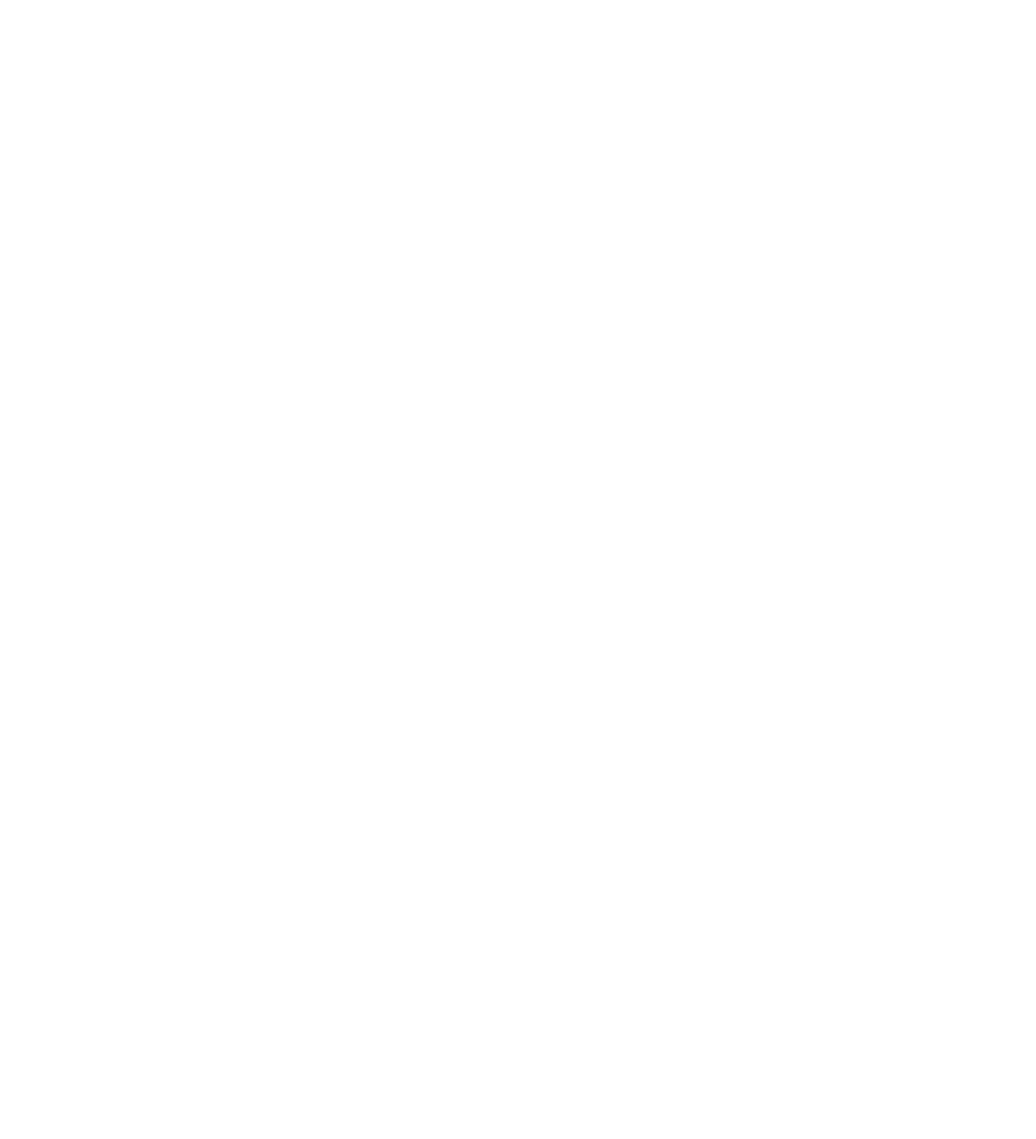
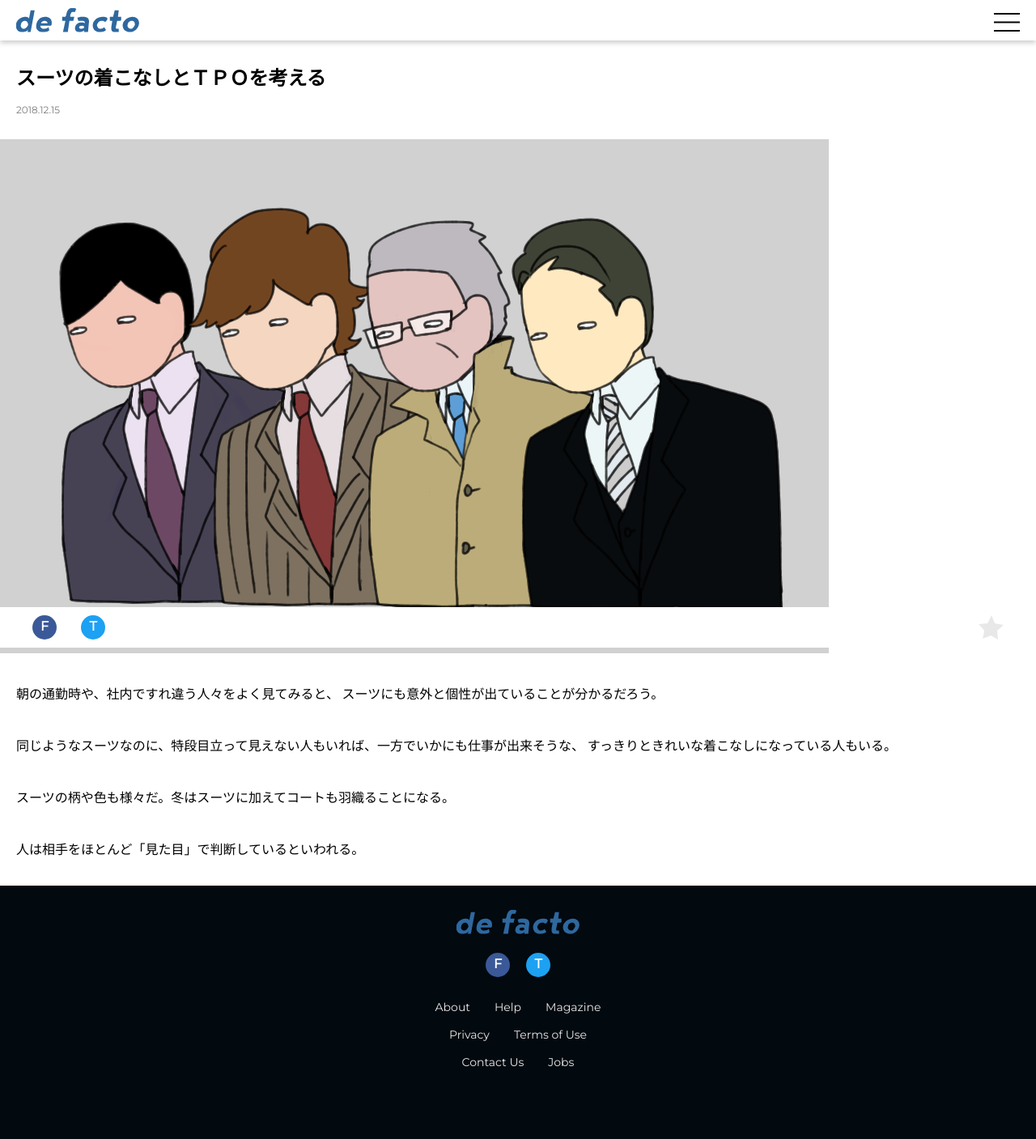
Before and after one commit to Torixai/m-news-gizmodo-medium, a plain HTML site: page public/index.html in a window 1280 px wide. Shown: the whole page at 81% size. Before the commit the page ends 800 px from the top, so only its background shows below. Drawn offline with nearby package versions, Linux system fonts and the light colour scheme.

Commit message:
complete

```diff
--- /dev/null
+++ b/public/css/_colors.scss
@@ -0,0 +1,16 @@
+$logoColor: #2e689f;
+$linkColor: #348adb;
+$menuColor: #628fb9;
+$subColor: #e8e8e8;
+$accentColor: #ffc800;
+
+$backgroundColor: #fff;
+$subBackgroundColor: #02090f;
+$basicFontColor: #000;
+$subFontColor: #7d7d7d;
+
+@import url("https://fonts.googleapis.com/css?family=Lora|Montserrat|Noto+Sans+JP");
+
+$montserrat: "Montserrat", sans-serif;
+$notoSans: "Noto Sans JP", sans-serif;
+$Lora: "Lora", serif;
--- /dev/null
+++ b/public/css/_icons.scss
@@ -0,0 +1,27 @@
+@mixin navIcon($background) {
+  height: 30px;
+  width: 30px;
+  border-radius: 50%;
+  text-align: center;
+  cursor: pointer;
+  background-color: $background;
+}
+
+@mixin navIconText($color) {
+  font-family: $montserrat;
+  font-weight: 800;
+  padding-top: 6px;
+  color: $color;
+}
+
+.fb-icon {
+  @include navIcon(#3b5998);
+}
+
+.twitter-icon {
+  @include navIcon(#1da1f2);
+}
+
+.icon-text {
+  @include navIconText(#fff);
+}
--- a/public/css/footer-nav.scss
+++ b/public/css/footer-nav.scss
@@ -0,0 +1,30 @@
+@import "./colors";
+
+.footer-nav {
+  position: fixed;
+  bottom: 0;
+  width: 100%;
+  background-color: $backgroundColor;
+  z-index: 10;
+}
+
+.footer-content {
+  min-height: 50px;
+  display: flex;
+  justify-content: space-between;
+  padding: 0 40px;
+}
+
+.footer-icon-area {
+  display: flex;
+  justify-content: space-between;
+  margin-top: 10px;
+}
+
+.footer-margin {
+  margin-right: 30px;
+}
+
+.star-icon {
+  margin-top: 10px;
+}
--- a/public/css/header-nav.scss
+++ b/public/css/header-nav.scss
@@ -0,0 +1,26 @@
+@import "./colors";
+
+.header-nav {
+  position: fixed;
+  top: 0;
+  width: 100%;
+  z-index: 10;
+  box-shadow: 0 3px 6px rgba(0, 0, 0, 0.2);
+}
+
+.header-content {
+  display: flex;
+  justify-content: space-between;
+  height: 50px;
+  padding: 0 20px;
+  background-color: $backgroundColor;
+}
+
+.logo-icon-header {
+  padding-top: 10px;
+  cursor: pointer;
+}
+
+.header-menu-icon {
+  cursor: pointer;
+}
--- a/public/css/main-content.scss
+++ b/public/css/main-content.scss
@@ -0,0 +1,76 @@
+@import "./colors";
+@import "./icons";
+
+.content-area {
+  padding: 0 20px;
+}
+
+.article-title {
+  margin-top: 50px;
+  padding: 30px 0;
+}
+
+.article-title h1 {
+  font-family: $notoSans;
+  font-size: 24px;
+  font-weight: 600;
+  line-height: 1.25;
+  margin-bottom: 20px;
+}
+
+.article-title h5 {
+  font-family: $montserrat;
+  font-size: 12px;
+  color: $subFontColor;
+}
+
+.title-img img {
+  max-width: 100%;
+  height: auto;
+}
+
+.article-area {
+  margin-top: 30px;
+  font-family: $notoSans;
+  font-size: 16px;
+  line-height: 2;
+}
+
+.bottom-area {
+  height: 313px;
+  width: 100%;
+  background-color: $subBackgroundColor;
+  text-align: center;
+}
+
+.logo-icon-bottom {
+  margin: 0 auto;
+  padding-top: 30px;
+}
+
+.bottom-icon-area {
+  margin: 0 auto;
+  display: flex;
+  justify-content: center;
+}
+
+.logo-icon-bottom {
+  margin-top: 30px;
+}
+
+.margin-bottom {
+  margin: 20px 10px 30px 10px;
+}
+
+.bottom-link {
+  display: flex;
+  justify-content: center;
+  margin-bottom: 20px;
+}
+
+.bottom-link a {
+  color: $subColor;
+  font-family: $montserrat;
+  font-size: 14px;
+  margin: 0 15px;
+}
--- a/public/index.html
+++ b/public/index.html
@@ -4,15 +4,74 @@
     <meta charset="UTF-8" />
     <meta name="viewport" content="width=device-width, initial-scale=1.0" />
     <meta http-equiv="X-UA-Compatible" content="ie=edge" />
-    <title>Box clock style</title>
+    <title>de facto</title>
     <link rel="stylesheet" href="css/reset.css" />
     <link rel="stylesheet" href="css/header-nav.css" />
     <link rel="stylesheet" href="css/footer-nav.css" />
     <link rel="stylesheet" href="css/main-content.css" />
   </head>
   <body>
-    <nav id="navtitle"></nav>
+    <div class="header-nav">
+      <div class="header-content">
+        <div class="logo-icon-header"><img src="./materials/Logo.svg" /></div>
+        <div class="header-menu-icon">
+          <img src="./materials/menunav.svg" />
+        </div>
+      </div>
+    </div>
 
-    <script src="lity/jquery.js"></script>
+    <div class="footer-nav">
+      <div class="footer-content">
+        <div class="footer-icon-area">
+          <div class="fb-icon footer-margin">
+            <div class="icon-text">F</div>
+          </div>
+          <div class="twitter-icon footer-margin">
+            <div class="icon-text">T</div>
+          </div>
+        </div>
+        <div class="star-icon"><img src="./materials/staricon.svg" /></div>
+      </div>
+    </div>
+
+    <div class="content-area">
+      <div class="article-title">
+        <h1>スーツの着こなしとＴＰＯを考える</h1>
+        <h5>2018.12.15</h5>
+      </div>
+    </div>
+
+    <div class="title-img"><img src="./materials/salarymens.png" /></div>
+
+    <div class="content-area">
+      <div class="article-area">
+        朝の通勤時や、社内ですれ違う人々をよく見てみると、
+        スーツにも意外と個性が出ていることが分かるだろう。<br /><br />
+        同じようなスーツなのに、特段目立って見えない人もいれば、一方でいかにも仕事が出来そうな、
+        すっきりときれいな着こなしになっている人もいる。<br /><br />
+        スーツの柄や色も様々だ。冬はスーツに加えてコートも羽織ることになる。<br /><br />
+        人は相手をほとんど「見た目」で判断しているといわれる。<br />
+      </div>
+    </div>
+
+    <div class="bottom-area">
+      <div class="logo-icon-bottom"><img src="./materials/Logo.svg" /></div>
+      <div class="bottom-icon-area">
+        <div class="fb-icon margin-bottom"><div class="icon-text">F</div></div>
+        <div class="twitter-icon margin-bottom">
+          <div class="icon-text">T</div>
+        </div>
+      </div>
+
+      <div class="bottom-link">
+        <a href="">About</a> <a href="">Help</a> <a href="">Magazine</a>
+      </div>
+      <div class="bottom-link">
+        <a href="">Privacy</a> <a href="">Terms of Use</a>
+      </div>
+      <div class="bottom-link">
+        <a href="">Contact Us</a> <a href="">Jobs</a>
+      </div>
+    </div>
   </body>
 </html>
```
Also changed, not shown: public/css/footer-nav.css, public/css/header-nav.css, public/css/main-content.css, public/materials/Logo.svg (added), public/materials/close.svg (added), public/materials/menuarrow.svg (added), public/materials/menunav.svg (added), public/materials/salarymens.png (added), public/materials/searchicon.svg (added), public/materials/staricon.svg (added), 3 other files.
